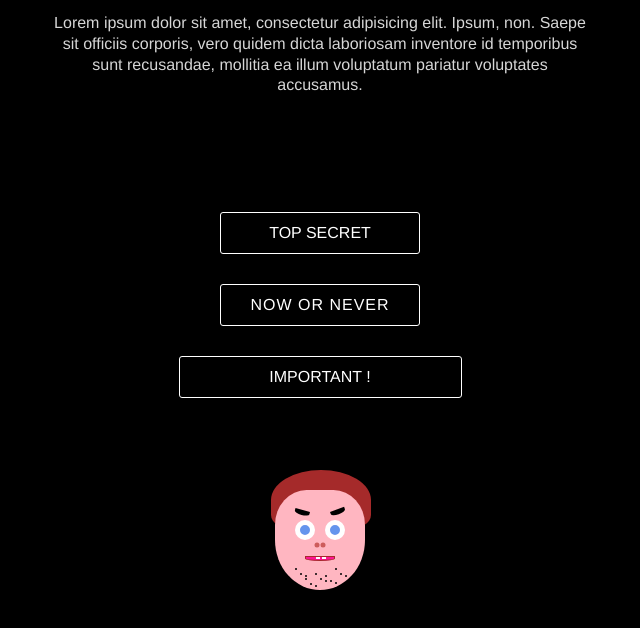
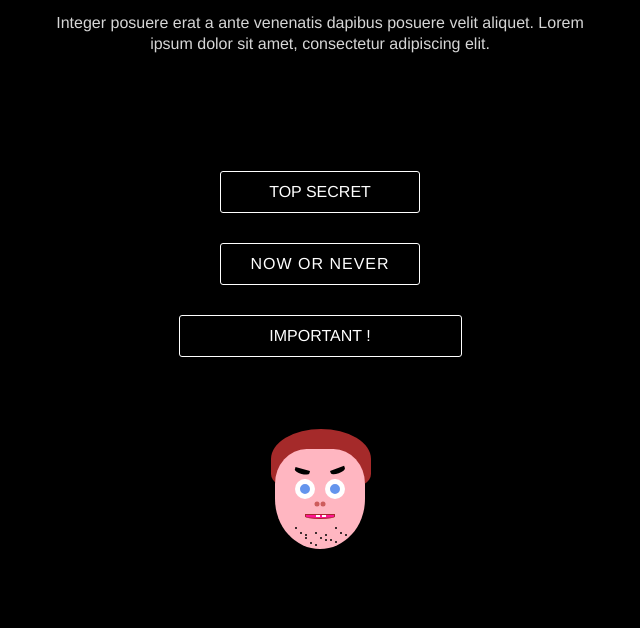
Before and after one commit to gucas/CSS-Training, a plain HTML site: page index.html in a window 1280 px wide. Shown: the part 98-726 px from the top of the page, without its empty margins (320-960 px from the left). Drawn offline with Linux system fonts and the light colour scheme.

Commit message:
Adjust HTML

```diff
--- a/index.html
+++ b/index.html
@@ -21,10 +21,11 @@
         <![endif]-->
 
         <article>
+
             <header class="main-header">
                 <h1 class="main-title">CSS Training Day</h1>
 
-                <p>Lorem ipsum dolor sit amet, consectetur adipisicing elit. Ipsum, non. Saepe sit officiis corporis, vero quidem dicta laboriosam inventore id temporibus sunt recusandae, mollitia ea illum voluptatum pariatur voluptates accusamus.</p>
+                <p>Integer posuere erat a ante venenatis dapibus posuere velit aliquet. Lorem ipsum dolor sit amet, consectetur adipiscing elit.</p>
             </header>
 
             <section>
@@ -44,9 +45,9 @@
                     <input class="input-transform" placeholder="Range tes chaussettes..." type="text" required>
                     <label class="label-transform">Important !</label>
                 </form>
+            </section>
 
-                <div class="">
-                    <div class="head">
+            <aside class="head">
                 <div class="barbe">
                     <span class="poil"></span>
                     <span class="poil"></span>
@@ -61,12 +62,9 @@
                 </div>
 
                 <div class="nose"></div>
+                <div class="mouth"></div>
+            </aside>
 
-                        <div class="mouth"></div>
-                    </div>
-                </div>
-
-            </section>
         </article>
     </body>
 </html>
```
Lines whose indentation alone changed are shown as unchanged.
